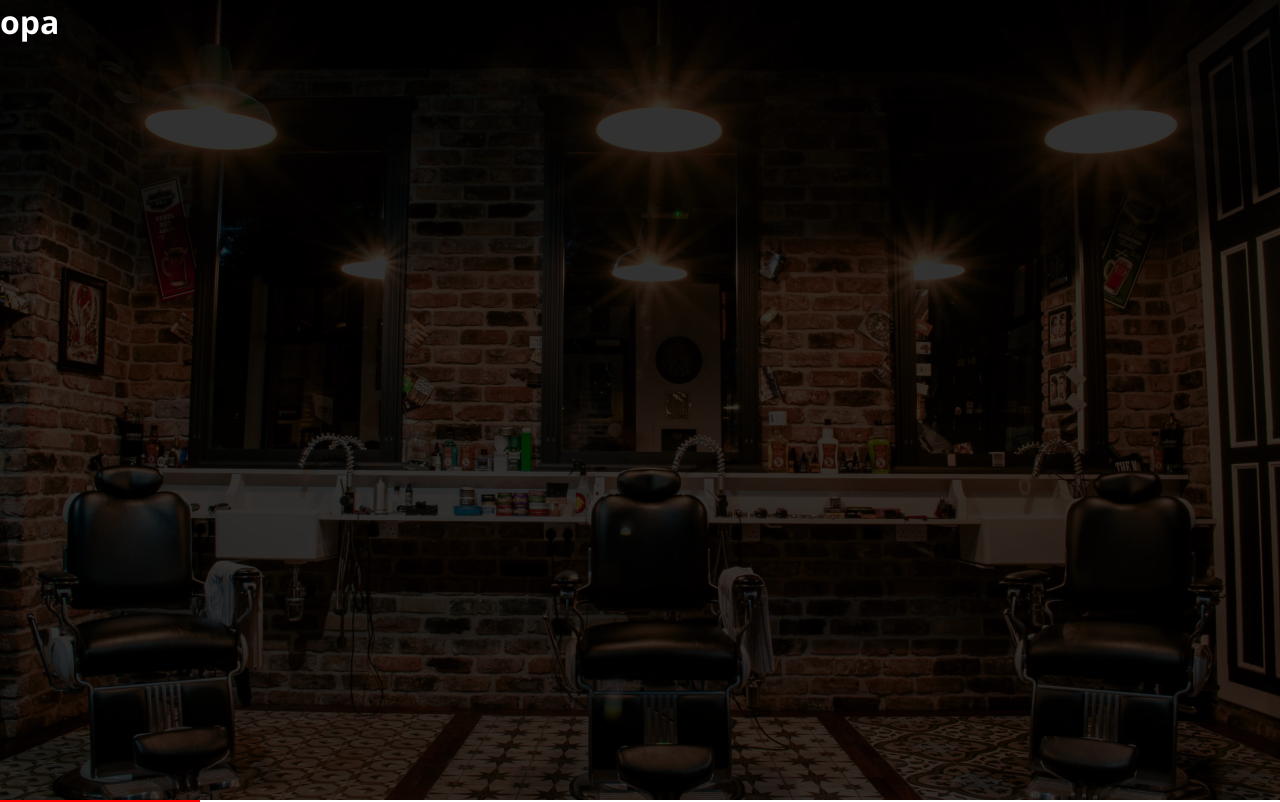
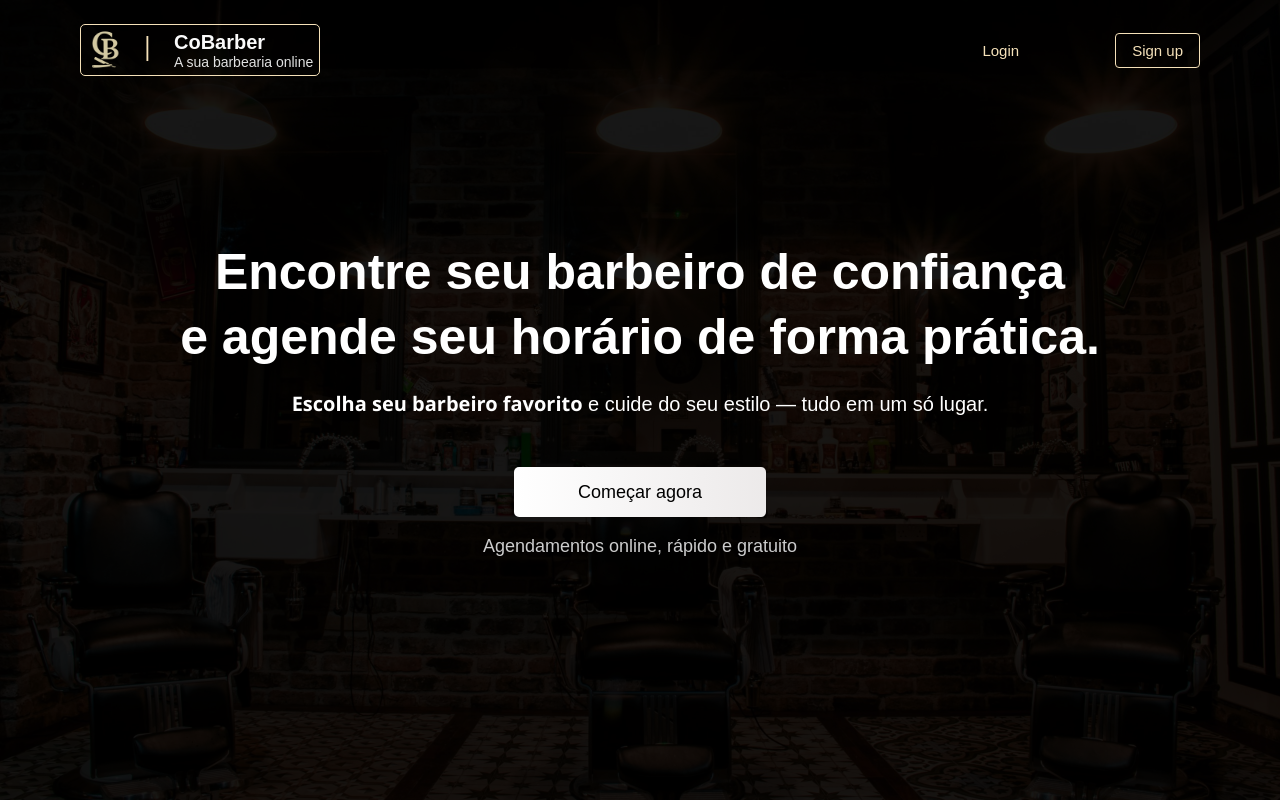
Before and after one commit to Cobarber-PI/cliente-frontend, a Vue app: page /introducao in a window 1280 px wide. Shown: the top 802 px of the page. Built offline with nearby package versions, Linux system fonts and the light colour scheme.

Commit message:
feat: construção do header e o conteudo central da primeira tela  #10

```diff
--- a/src/components/introducao.vue
+++ b/src/components/introducao.vue
@@ -1,12 +1,42 @@
-<script setup></script>
+<script setup>
+</script>
 
 <template>
   <div class="container">
+    <header>
+      <div class="logo">
+        <div class="marcaC">
+          <img src="/public/introdução/logoBarber.png" alt="">
+          <span>|</span>
+          <div class="descricao">
+          <h3>CoBarber</h3>
+          <p>A sua barbearia online</p>
+          </div>
+        </div>
+      </div>
+      <nav>
+        <button class="login">Login</button>
+        <button>Sign up</button>
+      </nav>
+    </header>
     <div class="imageFundo"></div>
+
     <div class="content">
-      <h1>opa</h1>
+      <h1>
+        Encontre seu barbeiro de confiança
+        <span>e agende seu horário de forma prática.</span>
+      </h1>
+      <p>
+        <strong>Escolha seu barbeiro favorito</strong> e cuide do seu estilo — tudo em um só lugar.
+      </p>
+
+      <div class="botao">
+        <button>Começar agora</button>
+        <p>Agendamentos online, rápido e gratuito</p>
+      </div>
     </div>
   </div>
+
   <div class="teste">
     <h1>teste</h1>
     <p>opaaaa</p>
@@ -14,12 +44,59 @@
 </template>
 
 <style scoped>
+/* ---------------- HEADER ---------------- */
+header {
+  position: fixed;
+  top: 1.5rem;
+  left: 5rem;
+  right: 5rem;
+  z-index: 5;
+  display: flex;
+  justify-content: space-between;
+  align-items: center;
+}
+
+nav {
+  display: flex;
+  gap: 5rem;
+}
+
+header button {
+  font-size: 15px;
+  padding: 8px 16px;
+  background-color: transparent;
+  border: 1px solid #f5e1b9;
+  color: #f5e1b9;
+  cursor: pointer;
+  border-radius: 4px;
+  font-family: 'Poppins', sans-serif;
+  transition: 0.3s;
+}
+
+.login {
+  background-color: transparent;
+  border: none;
+  color: #f5e1b9;
+  cursor: pointer;
+  border-radius: 4px;
+  font-family: 'Poppins', sans-serif;
+  transition: 0.3s;
+}
+
+
+header button:hover {
+  background-color: #f5e1b9;
+  color: black;
+}
+
+/* ---------------- CONTAINER ---------------- */
 .container {
   position: relative;
   width: 100%;
   height: 100vh;
 }
 
+/* ---------------- BACKGROUND IMAGE ---------------- */
 .imageFundo {
   position: absolute;
   width: 100%;
@@ -27,17 +104,126 @@
   background-image: url('/introdução/nathon-oski-EW_rqoSdDes-unsplash-scaled.jpg');
   background-size: cover;
   background-position: center;
-  filter: blur(0.5px) brightness(0.2);
+  filter: blur(0.5px) brightness(0.09);
 }
 
+/* ---------------- CONTENT ---------------- */
 .content {
   position: relative;
   color: white;
+  text-align: center;
+  top: 30%;
 }
 
-.teste {
-  background-color: red;
-  width: 200px;
-  height: 200px;
+.content h1 {
+  font-family: 'Poppins', sans-serif;
+  font-weight: 600;
+  font-size: 50px;
+  color: #ffffff;
+  line-height: 1.3;
+  margin-bottom: 1.2rem;
 }
+
+.content h1 span {
+  display: block;
+  font-family: 'Poppins', sans-serif;
+
+}
+
+.content p {
+  font-family: 'Poppins', sans-serif;
+  font-weight: 400;
+  font-size: 20px;
+  color: #ffffff;
+  line-height: 1.5;
+  margin: 0 auto;
+  margin-top: 1rem;
+  max-width: 700px;
+}
+
+/* ---------------- BUTTON ---------------- */
+.botao {
+  margin-top: 3rem;
+}
+
+.botao button {
+  font-size: 18px;
+  border: none;
+  border-radius: 5px;
+  padding: 0.9rem 4rem;
+  cursor: pointer;
+  transition: 0.5s;
+  font-family: 'Poppins', sans-serif;
+  font-weight: 450;
+  background: linear-gradient(270deg, #cdcccc, #c7bfbf, #ffffff);
+  background-size: 600% 600%;
+  color: #000000;
+}
+
+.botao button:hover {
+  transform: translateY(-5px);
+  box-shadow: 0 6px 16px rgba(0, 0, 0, 0.5);
+  color: #121212;
+  background: linear-gradient(300deg, #cdcccc, #626060, #ffffff, #c89d00, #f5e1b9, #c89d00);
+  background-size: 600% 600%;
+  animation: gradienteSuave 10s ease infinite;
+}
+
+@keyframes gradienteSuave {
+  0% {
+    background-position: 0% 50%;
+  }
+
+  50% {
+    background-position: 100% 50%;
+  }
+
+  100% {
+    background-position: 0% 50%;
+  }
+}
+
+.botao p {
+  margin-top: 1rem;
+  font-size: 18px;
+  color: #ccc;
+}
+
+.marcaC {
+  display: flex;
+  align-items: center;
+  gap: 0.6rem;
+}
+
+.marcaC img {
+  width: 50px;
+  height: 50px;
+}
+
+.marcaC span {
+  margin-bottom: 10px;
+  font-size: 25px;
+  color: #f5e1b9;
+  margin-right: 10px;
+}
+
+.marcaC h3 {
+  font-family: 'Poppins', sans-serif;
+  font-size: 20px;
+}
+
+.marcaC p {
+  font-family: 'Poppins', sans-serif;
+  font-size: 14px;
+  opacity: 0.9;
+}
+
+.logo {
+  color: #fafafa;
+  border: solid 1px #f5e1b9;
+  border-radius: 5px;
+  width: 15rem;
+}
+
+
 </style>
```
Also changed, not shown: public/introdução/logoBarber.png (added).
